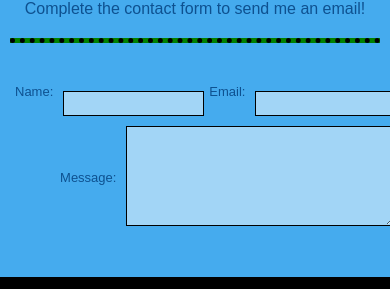
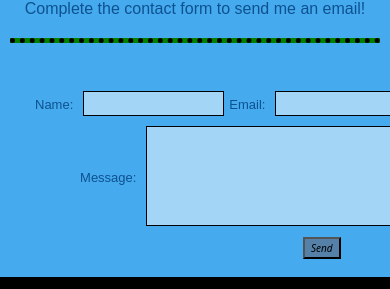
Before and after one commit to Simoja0428/Simoja0428.github.io, a React (Create React App) app: page /contact in a window 390 px wide. Shown: the part 555-844 px from the top of the page. Built offline with nearby package versions, Linux system fonts and the light colour scheme.

Commit message:
Update ContactFormStyles.css

```diff
--- a/src/components/Core/ContactFormStyles.css
+++ b/src/components/Core/ContactFormStyles.css
@@ -121,6 +121,7 @@ label {
     .horz{
         display: flex;
         flex-direction: row;
+        padding-left: 20px;
     }
 
     .elements{
@@ -163,6 +164,7 @@ label {
 
     .horz label{
         padding-left: 5px;
+        padding-top: 18px;
         font-family: fantasy;
         font-size: small;
         color: rgb(14, 81, 144);
@@ -190,7 +192,7 @@ label {
     .sub {
         position: relative;
         padding-top: 10px;
-        left: 23.5rem;
+        left: 18rem;
     }
     .sub input {
         background-color: rgb(85, 128, 168);
```
